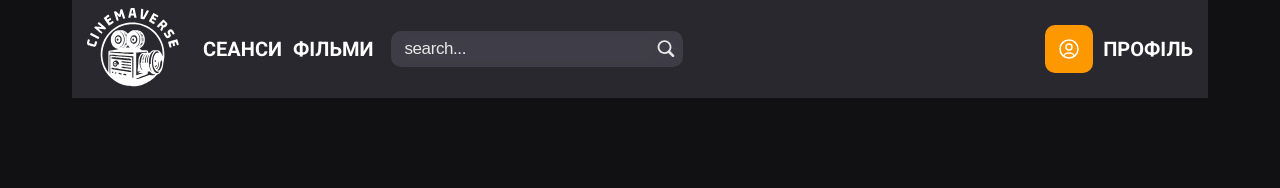
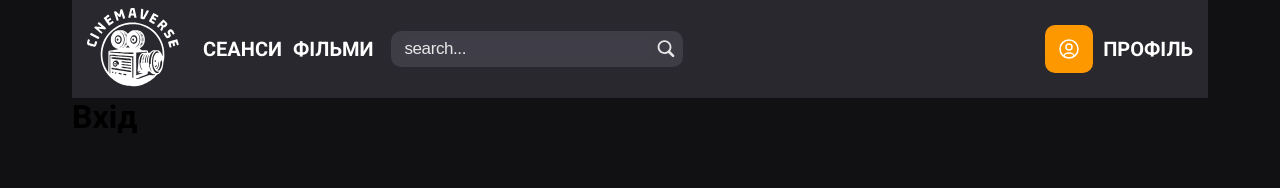
Before and after one commit to YuriiSalyha/React-SoftServe-Practice, a React (Vite) app: page /signIn in a window 1280 px wide. Shown: the top 188 px of the page. Built offline with nearby package versions, Linux system fonts and the light colour scheme.

Commit message:
sign in page

```diff
--- a/src/App.jsx
+++ b/src/App.jsx
@@ -11,6 +11,7 @@ import "./styles/App.css";
 
 import Header from './components/Header/Header';
 import Wrapper from './components/Wrapper';
+import SignInPage from "./pages/SignInPage";
 
 function App() {
   return (
@@ -20,6 +21,8 @@ function App() {
         <Routes>
           {/* Головна сторінка */}
           <Route path="/" element={<HomePage />} />
+          <Route path="/signIn" element={<SignInPage />} />
+
         </Routes>
       </Router>
     </Wrapper>
--- /dev/null
+++ b/src/pages/SignInPage.jsx
@@ -0,0 +1,11 @@
+import React from "react";
+
+const SignInPage = () => {
+  return (
+    <div>
+      <h1>Вхід</h1>
+    </div>
+  );
+};
+
+export default SignInPage;
```
